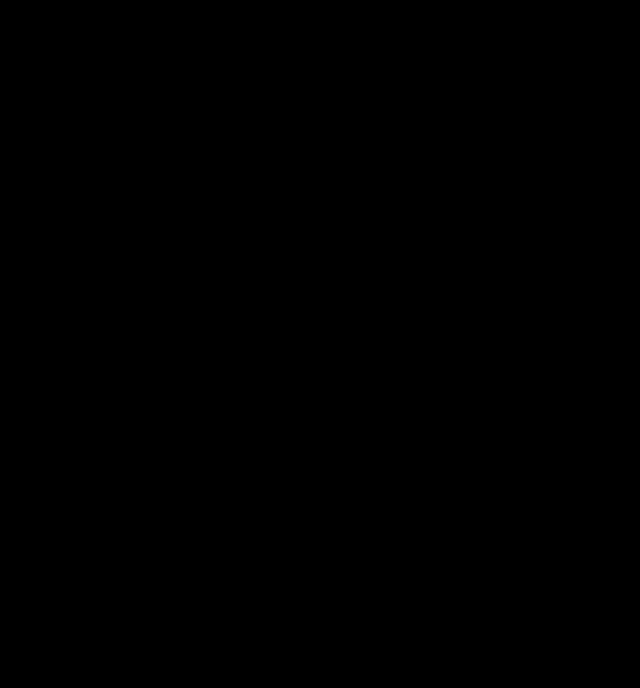
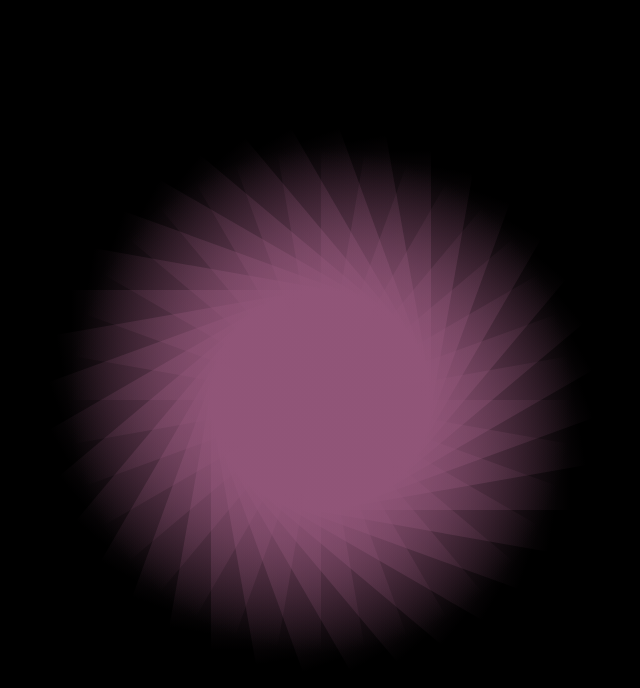
Before and after one commit to patrickdanielsson/random-art-generator, a plain HTML site: page index.html in a window 1280 px wide. Shown: the whole page, without its empty margins (319-959 px from the left). Drawn offline with Linux system fonts and the light colour scheme.

Commit message:
First iteration

```diff
--- a/app.js
+++ b/app.js
@@ -1,5 +1,37 @@
 document.onreadystatechange = function() {
     if (document.readyState === 'complete') {
+        const canvas = document.getElementById('canvas');
+        const height = document.body.clientHeight;
+        const width  = document.body.clientWidth;
 
+        let rectHeight = randomPixel(height/10, height/2);
+        let rectWidth  = randomPixel(width/10, width/2);
+
+        let tilt = randomDegree(0, 180, 22.5);
+        let opacity = Math.random();
+        let color = `${random(50, 255, 5)},${random(50, 255, 5)},${random(50, 255, 5)}`;
+
+        let rectBackground = `linear-gradient(${tilt}, rgba(${color}, ${opacity}), rgba(${color}, 0))`
+
+        let inc = random(10, 180);
+        for (let i=inc, j=360; j > 0; j--) {
+            let rect = document.createElement('div');
+            rect.style.position = "absolute";
+            rect.style.height = rectHeight;
+            rect.style.width  = rectWidth;
+            rect.style.background = rectBackground;
+
+            rect.style.transformOrigin = "top left";
+            rect.style.transform = `rotate(${i}deg)`;
+
+            canvas.appendChild(rect);
+
+            if (i === 0) break;
+            i = (i + inc) % 360;
+        }
+
+        function random(min, max, res=10)    { return Math.floor((Math.random() * (max - min) + min) / res) * res; }
+        function randomDegree(min, max, res) { return random(min, max, res) + "deg"; }
+        function randomPixel(min, max, res)  { return random(min, max, res) + "px"; }
     }
 };
--- a/index.html
+++ b/index.html
@@ -5,6 +5,7 @@
         <link rel="stylesheet" href="style.css" />
     </head>
     <body>
+        <div id="canvas"></div>
         <script src="app.js"></script>
     </body>
 </html>
--- a/style.css
+++ b/style.css
@@ -5,3 +5,10 @@ body {
     margin: 0;
     overflow: hidden;
 }
+
+#canvas {
+    position: absolute;
+    left: 50%;
+    top: 50%;
+    overflow: visible;
+}
```
